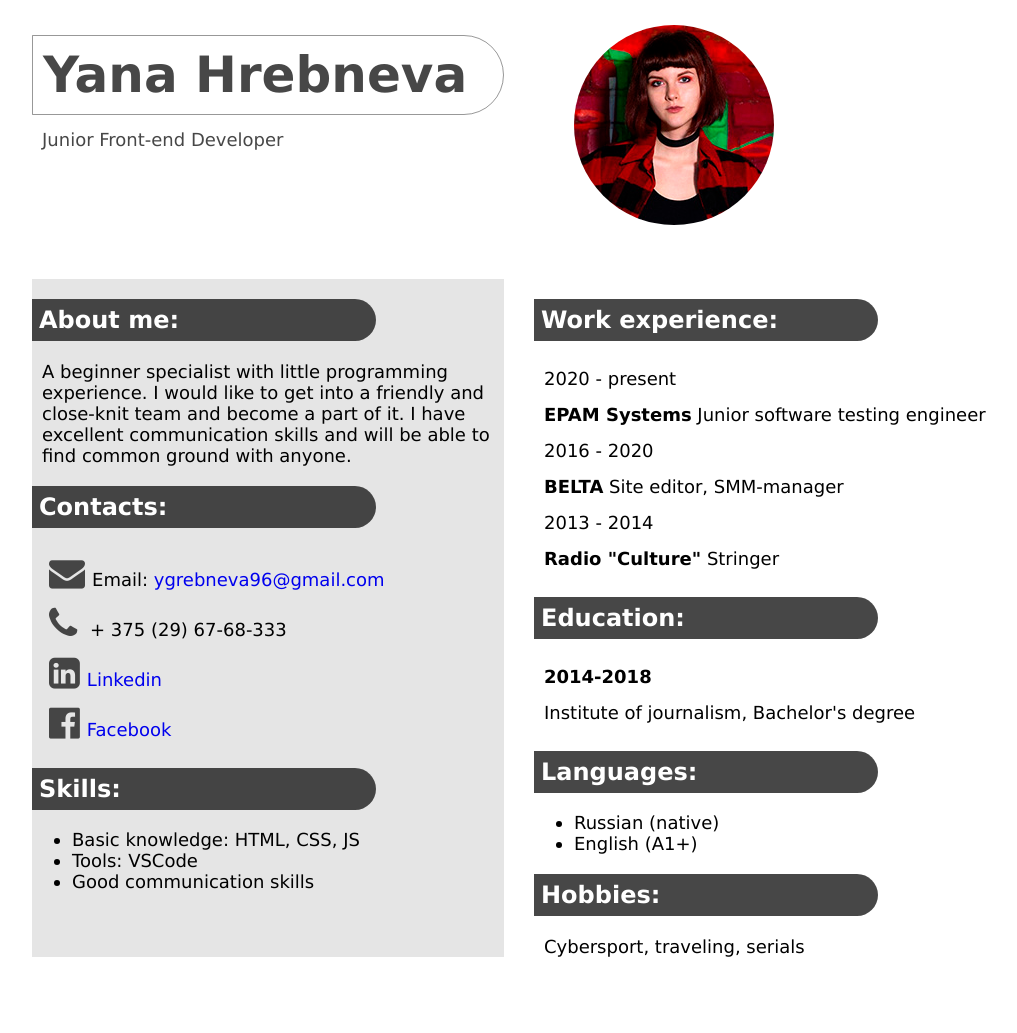
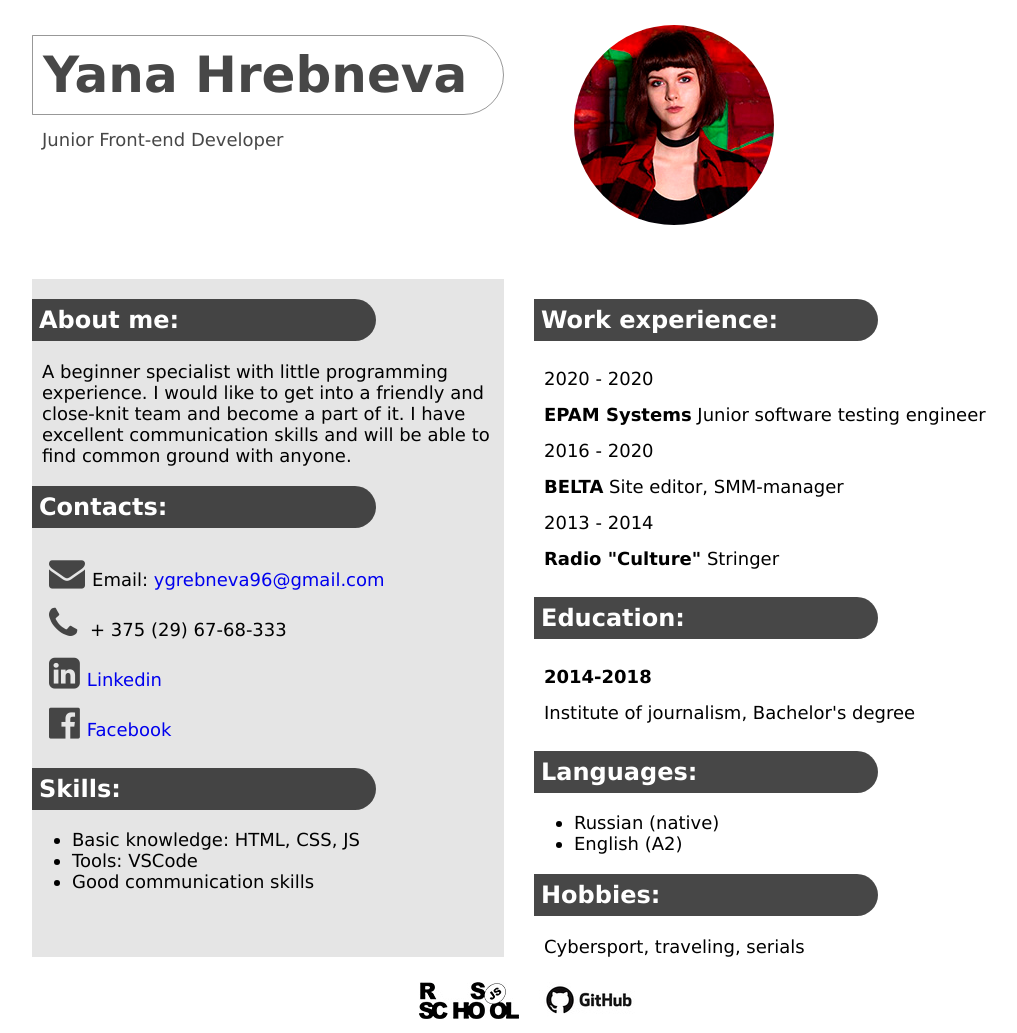
Before and after one commit to YanaHrebneva/rsschool-cv, a plain HTML site: page index.html in a window 1280 px wide. Shown: the whole page, without its empty margins (121-1138 px from the left). Before the commit the page ends 982 px from the top, so only its background shows below. Drawn offline with Linux system fonts and the light colour scheme.

Commit message:
feat: change footer

```diff
--- a/index.html
+++ b/index.html
@@ -18,12 +18,12 @@
     </div>
     </header>
     <main>
-    <section class="wrap">
-      <div class="block color">
-      <h2>About me:</h2>
-      <p>
-        A beginner specialist with little programming experience. I would like to get into a friendly and close-knit team and become a part of it. I have excellent communication skills and will be able to find common ground with anyone.
-      </p>
+    <article class="wrap">
+      <section class="block color">
+        <h2>About me:</h2>
+        <p>
+            A beginner specialist with little programming experience. I would like to get into a friendly and close-knit team and become a part of it. I have excellent communication skills and will be able to find common ground with anyone.
+        </p>
           <h2>Contacts:</h2>
           <ul class="stylelist1">
             <li><i class="fa fa-envelope fa-2x" aria-hidden="true"></i>Email: <a href="mailto:ygrebneva96@gmail.com">ygrebneva96@gmail.com</a></li>
@@ -37,11 +37,11 @@
               <li>Tools: VSCode</li>
               <li>Good communication skills</li>
             </ul>
-      </div>
-        <div class="block">
+      </section>
+      <section class="block">
         <h2>Work experience:</h2>
         <ul class="stylelist1">
-          <li>2020 - present</li>
+          <li>2020 - 2020</li>
           <li><b>EPAM Systems</b> Junior software testing engineer</li>
           <li>2016 - 2020</li>
           <li><b>BELTA</b> Site editor, SMM-manager</li>
@@ -56,12 +56,16 @@
           <h2>Languages:</h2>
           <ul>
               <li>Russian (native)</li>
-              <li>English (A1+)</li>
+              <li>English (A2)</li>
           </ul>
           <h2>Hobbies:</h2>
           <div>Cybersport, traveling, serials</div>
-        </div>
       </section>
+    </article>
     </main>
+    <footer>
+      <a href="https://rs.school/js/"> <img src="rs_school_js.jpg" alt="rs"></a>
+      <a href="https://github.com/YanaHrebneva"> <img src="git1.jpg" alt="git"></a>
+    </footer>
   </body>
 </html>
--- a/style.css
+++ b/style.css
@@ -93,6 +93,22 @@ h1 {
   border-radius:0px 60px 60px 0px;
 }
 
+footer {
+  display: flex;
+	justify-content: center;
+	padding-bottom: 10px;
+  flex-direction: row;
+}
+
+footer a {
+  width: 100px;
+  margin-left: 20px;
+}
+
+footer a :hover {
+  border: 2px solid whitesmoke;
+}
+
 @media screen and (max-width: 620px) {
   .wrap {
     flex-direction: column;
```
Also changed, not shown: git1.jpg (added), rs_school_js.jpg (added).
